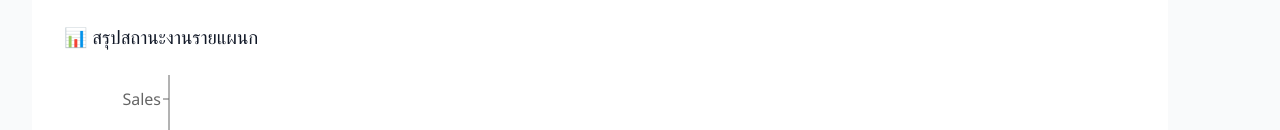
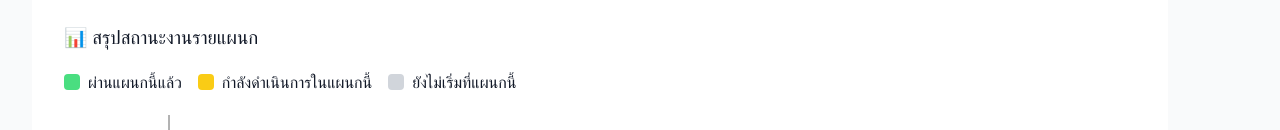
Before and after one commit to AnuGee/ep-production-tracker-v2, a React (Vite) app: page / in a window 1280 px wide. Shown: the part 822-952 px from the top of the page. Built offline with nearby package versions, Linux system fonts and the light colour scheme; no server answers; the database is empty.

Commit message:
Update Home.jsx

```diff
--- a/src/pages/Home.jsx
+++ b/src/pages/Home.jsx
@@ -368,6 +368,23 @@ const sortedJobs = [...filteredJobs].sort((a, b) => {
 
       <hr style={{ margin: '2rem 0' }} />
 <h3>📊 สรุปสถานะงานรายแผนก</h3>
+
+{/* 📋 Legend อธิบายสีของกราฟ */}
+<div style={{ display: "flex", gap: "1rem", alignItems: "center", marginBottom: "1rem" }}>
+  <div style={{ display: "flex", alignItems: "center", gap: "0.5rem" }}>
+    <div style={{ width: "16px", height: "16px", backgroundColor: "#4ade80", borderRadius: "4px" }}></div>
+    <span>ผ่านแผนกนี้แล้ว</span>
+  </div>
+  <div style={{ display: "flex", alignItems: "center", gap: "0.5rem" }}>
+    <div style={{ width: "16px", height: "16px", backgroundColor: "#facc15", borderRadius: "4px" }}></div>
+    <span>กำลังดำเนินการในแผนกนี้</span>
+  </div>
+  <div style={{ display: "flex", alignItems: "center", gap: "0.5rem" }}>
+    <div style={{ width: "16px", height: "16px", backgroundColor: "#d1d5db", borderRadius: "4px" }}></div>
+    <span>ยังไม่เริ่มที่แผนกนี้</span>
+  </div>
+</div>
+
       <ResponsiveContainer width="100%" height={250}>
         <BarChart layout="vertical" data={summaryPerStep}>
           <XAxis type="number" hide />
```
